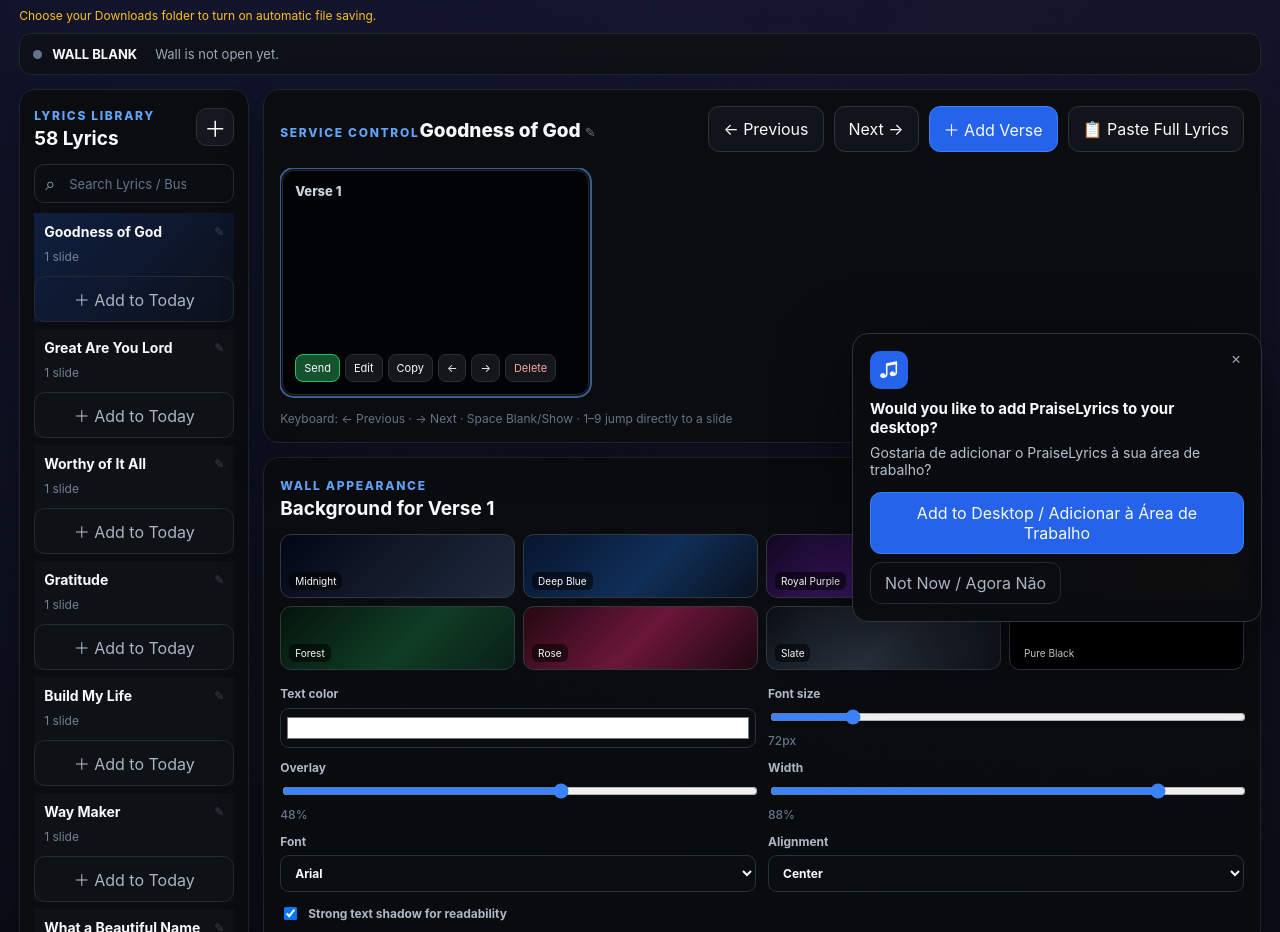
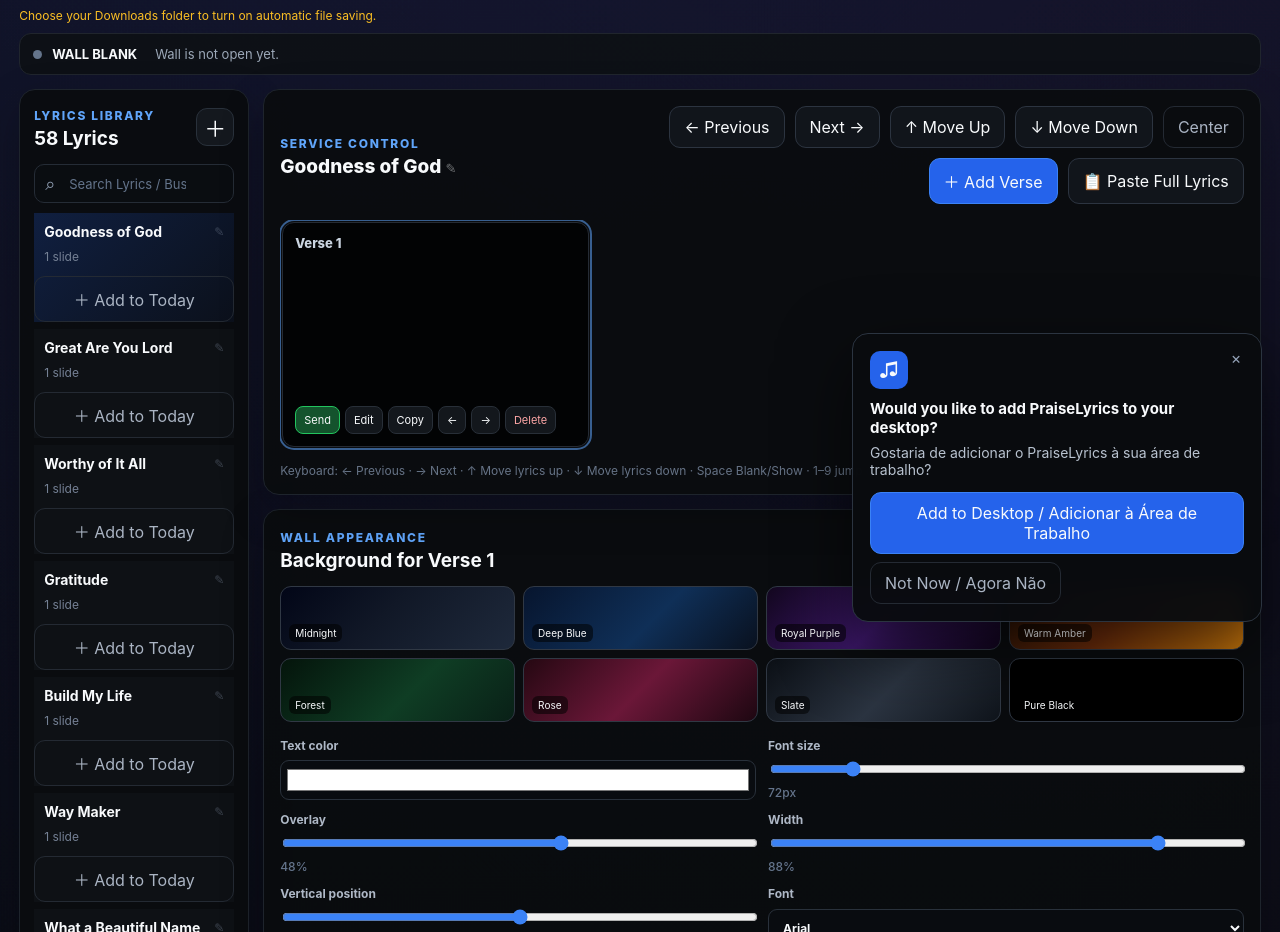
Before and after one commit to ValdemirJunior2020/PraiseLyrics, a React (Vite) app: page / in a window 1280 px wide. Shown: the part 160-1092 px from the top of the page. Built offline with nearby package versions, Linux system fonts and the light colour scheme.

Commit message:
Add live lyrics vertical scrolling controls for wall display

```diff
--- a/src/App.jsx
+++ b/src/App.jsx
@@ -63,6 +63,7 @@ const DEFAULT_STYLE = {
   lineHeight: 1.22,
   textShadow: true,
   maxWidth: 88,
+  verticalOffset: 0,
 };
 
 const COPY = {
@@ -107,7 +108,7 @@ const COPY = {
     copy: 'Copy',
     delete: 'Delete',
     addFirstVerse: 'Add the first verse',
-    keyboard: 'Keyboard: ← Previous · → Next · Space Blank/Show · 1–9 jump directly to a slide',
+    keyboard: 'Keyboard: ← Previous · → Next · ↑ Move lyrics up · ↓ Move lyrics down · Space Blank/Show · 1–9 jump directly to a slide',
     appearance: 'Wall Appearance',
     backgroundFor: 'Background for',
     selectedVerse: 'Selected Verse',
@@ -117,6 +118,10 @@ const COPY = {
     width: 'Width',
     font: 'Font',
     alignment: 'Alignment',
+    verticalPosition: 'Vertical position',
+    moveUp: 'Move Up',
+    moveDown: 'Move Down',
+    resetPosition: 'Center',
     left: 'Left',
     center: 'Center',
     right: 'Right',
@@ -206,7 +211,7 @@ const COPY = {
     copy: 'Copiar',
     delete: 'Excluir',
     addFirstVerse: 'Adicionar o primeiro verso',
-    keyboard: 'Teclado: ← Anterior · → Próxima · Espaço Apagar/Mostrar · 1–9 ir direto para uma tela',
+    keyboard: 'Teclado: ← Anterior · → Próxima · ↑ Subir letra · ↓ Descer letra · Espaço Apagar/Mostrar · 1–9 ir direto para uma tela',
     appearance: 'Aparência do Telão',
     backgroundFor: 'Fundo para',
     selectedVerse: 'Verso Selecionado',
@@ -216,6 +221,10 @@ const COPY = {
     width: 'Largura',
     font: 'Fonte',
     alignment: 'Alinhamento',
+    verticalPosition: 'Posição vertical',
+    moveUp: 'Subir',
+    moveDown: 'Descer',
+    resetPosition: 'Centralizar',
     left: 'Esquerda',
     center: 'Centro',
     right: 'Direita',
@@ -414,6 +423,8 @@ function DisplayView() {
             textAlign: style.textAlign,
             lineHeight: style.lineHeight,
             width: `${style.maxWidth}vw`,
+            transform: `translateY(${Number(style.verticalOffset || 0)}vh)`,
+            transition: 'transform 120ms ease-out',
             textShadow: style.textShadow ? '0 4px 18px rgba(0,0,0,.95), 0 1px 3px rgba(0,0,0,1)' : 'none',
           }}
         >
@@ -646,6 +657,12 @@ function ControlView() {
       } else if (event.key === 'ArrowLeft') {
         event.preventDefault();
         goPrevious();
+      } else if (event.key === 'ArrowUp') {
+        event.preventDefault();
+        moveLyricsVertical(-4);
+      } else if (event.key === 'ArrowDown') {
+        event.preventDefault();
+        moveLyricsVertical(4);
       } else if (event.code === 'Space') {
         event.preventDefault();
         toggleBlank();
@@ -882,6 +899,17 @@ function ControlView() {
     setLiveIndex(index);
     setBlank(false);
     sendLive(index, false, style);
+  }
+
+  function moveLyricsVertical(delta) {
+    setStyle((current) => ({
+      ...current,
+      verticalOffset: Math.max(-45, Math.min(45, Number(current.verticalOffset || 0) + delta)),
+    }));
+  }
+
+  function resetLyricsVertical() {
+    setStyle((current) => ({ ...current, verticalOffset: 0 }));
   }
 
   function goNext() {
@@ -1242,6 +1270,9 @@ function ControlView() {
               <div className="mini-actions">
                 <button className="secondary" onClick={goPrevious}>← {t.previous}</button>
                 <button className="secondary" onClick={goNext}>{t.next} →</button>
+                <button className="secondary" onClick={() => moveLyricsVertical(-4)}>↑ {t.moveUp}</button>
+                <button className="secondary" onClick={() => moveLyricsVertical(4)}>↓ {t.moveDown}</button>
+                <button className="ghost" onClick={resetLyricsVertical}>{t.resetPosition}</button>
                 <button className="primary" onClick={addSlide}>＋ {t.addVerse}</button>
               </div>
             </div>
@@ -1302,6 +1333,7 @@ function ControlView() {
                 <label>{t.fontSize}<input type="range" min="24" max="320" value={style.fontSize} onChange={(event) => setStyle((current) => ({ ...current, fontSize: Number(event.target.value) }))} /><span>{style.fontSize}px</span></label>
                 <label>{t.overlay}<input type="range" min="0" max="0.85" step="0.05" value={style.overlay} onChange={(event) => setStyle((current) => ({ ...current, overlay: Number(event.target.value) }))} /><span>{Math.round(style.overlay * 100)}%</span></label>
                 <label>{t.width}<input type="range" min="50" max="96" value={style.maxWidth} onChange={(event) => setStyle((current) => ({ ...current, maxWidth: Number(event.target.value) }))} /><span>{style.maxWidth}%</span></label>
+                <label>{t.verticalPosition}<input type="range" min="-45" max="45" step="1" value={style.verticalOffset || 0} onChange={(event) => setStyle((current) => ({ ...current, verticalOffset: Number(event.target.value) }))} /><span>{style.verticalOffset || 0}</span></label>
                 <label>{t.font}<select value={style.fontFamily} onChange={(event) => setStyle((current) => ({ ...current, fontFamily: event.target.value }))}><option value="Arial, Helvetica, sans-serif">Arial</option><option value="Georgia, serif">Georgia</option><option value="Verdana, sans-serif">Verdana</option><option value="Trebuchet MS, sans-serif">Trebuchet</option><option value="system-ui, sans-serif">System</option></select></label>
                 <label>{t.alignment}<select value={style.textAlign} onChange={(event) => setStyle((current) => ({ ...current, textAlign: event.target.value }))}><option value="left">{t.left}</option><option value="center">{t.center}</option><option value="right">{t.right}</option></select></label>
               </div>
```
